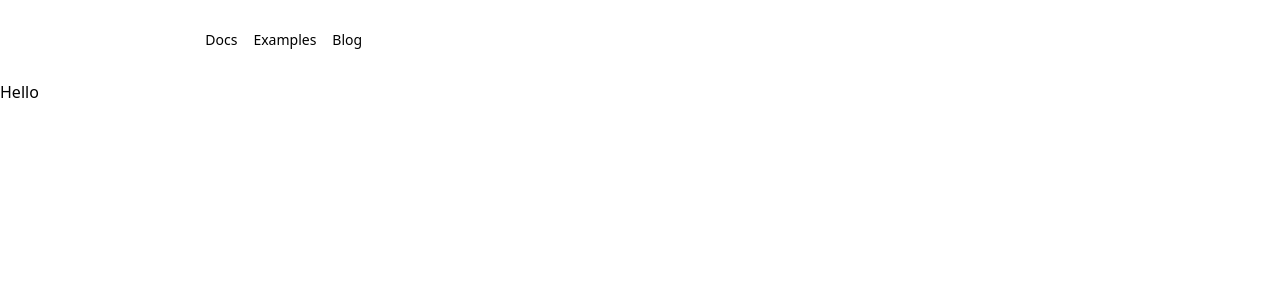
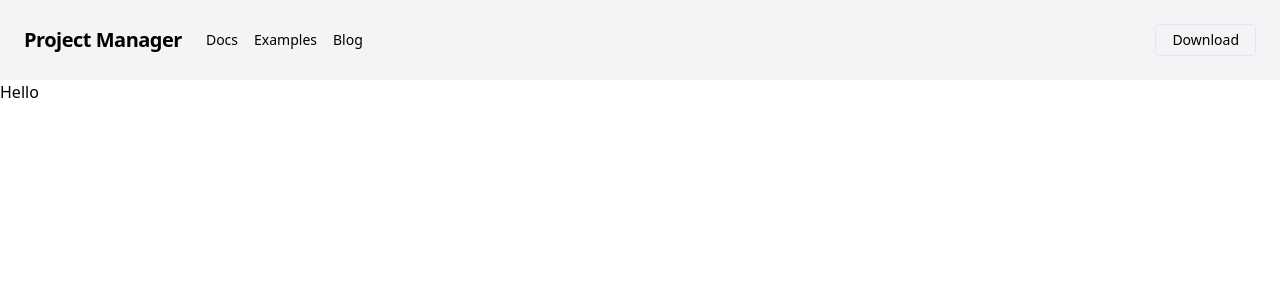
Before and after one commit to ryangautier1/project-manager, a React (Create React App) app: page / in a window 1280 px wide. Shown: the top 300 px of the page. Built offline with nearby package versions, Linux system fonts and the light colour scheme.

Commit message:
style responsive navbar

```diff
--- a/src/components/Navbar/index.js
+++ b/src/components/Navbar/index.js
@@ -14,30 +14,29 @@
   }, []);
 
   return (
-    <nav className="flex items-center justify-between flex-wrap bg-teal-500 p-6">
+    <nav className="flex items-center justify-between flex-wrap bg-gray-100 p-6">
 
-      <div className="flex items-center flex-shrink-0 text-white mr-6">
-        <svg className="fill-current h-8 w-8 mr-2" width="54" height="54" viewBox="0 0 54 54" xmlns="http://www.w3.org/2000/svg"><path d="M13.5 22.1c1.8-7.2 6.3-10.8 13.5-10.8 10.8 0 12.15 8.1 17.55 9.45 3.6.9 6.75-.45 9.45-4.05-1.8 7.2-6.3 10.8-13.5 10.8-10.8 0-12.15-8.1-17.55-9.45-3.6-.9-6.75.45-9.45 4.05zM0 38.3c1.8-7.2 6.3-10.8 13.5-10.8 10.8 0 12.15 8.1 17.55 9.45 3.6.9 6.75-.45 9.45-4.05-1.8 7.2-6.3 10.8-13.5 10.8-10.8 0-12.15-8.1-17.55-9.45-3.6-.9-6.75.45-9.45 4.05z" /></svg>
-        <span className="font-semibold text-xl tracking-tight">Tailwind CSS</span>
+      <div className="flex items-center flex-shrink-0 text-orange-500 mr-6">
+        <span className="font-semibold text-xl tracking-tight">Project Manager</span>
       </div>
       <div className="block lg:hidden" onClick={() => setNavState({ ...navState, collapsed: !navState.collapsed })}>
-        <button className="flex items-center px-3 py-2 border rounded text-teal-200 border-teal-400 hover:text-white hover:border-white">
+        <button className="flex items-center px-3 py-2 border rounded text-orange-500 border-orange-500 hover:text-orange-700 hover:border-orange-700">
           <svg className="fill-current h-3 w-3" viewBox="0 0 20 20" xmlns="http://www.w3.org/2000/svg"><title>Menu</title><path d="M0 3h20v2H0V3zm0 6h20v2H0V9zm0 6h20v2H0v-2z" /></svg>
         </button>
       </div>
       <div className={navState.collapsed ? "hidden" : "w-full block flex-grow lg:flex lg:items-center lg:w-auto"}>
         <div className="text-sm lg:flex-grow">
-          <div className="block mt-4 lg:inline-block lg:mt-0 text-teal-200 hover:text-white mr-4">
+          <div className="block mt-4 lg:inline-block lg:mt-0 text-orange-500 hover:text-orange-700 mr-4">
             Docs
           </div>
-          <div className="block mt-4 lg:inline-block lg:mt-0 text-teal-200 hover:text-white mr-4">
+          <div className="block mt-4 lg:inline-block lg:mt-0 text-orange-500 hover:text-orange-700 mr-4">
             Examples
           </div>
-          <div className="block mt-4 lg:inline-block lg:mt-0 text-teal-200 hover:text-white">
+          <div className="block mt-4 lg:inline-block lg:mt-0 text-orange-500 hover:text-orange-700">
             Blog
           </div>
         </div>
-        <div className="inline-block text-sm px-4 py-2 leading-none border rounded text-white border-white hover:border-transparent hover:text-teal-500 hover:bg-white mt-4 lg:mt-0">Download</div>
+        <div className="inline-block text-sm px-4 py-2 leading-none border rounded text-orange-500 border-orange-500 hover:border-transparent hover:text-white hover:bg-orange-500 mt-4 lg:mt-0">Download</div>
 
       </div>
 
```
